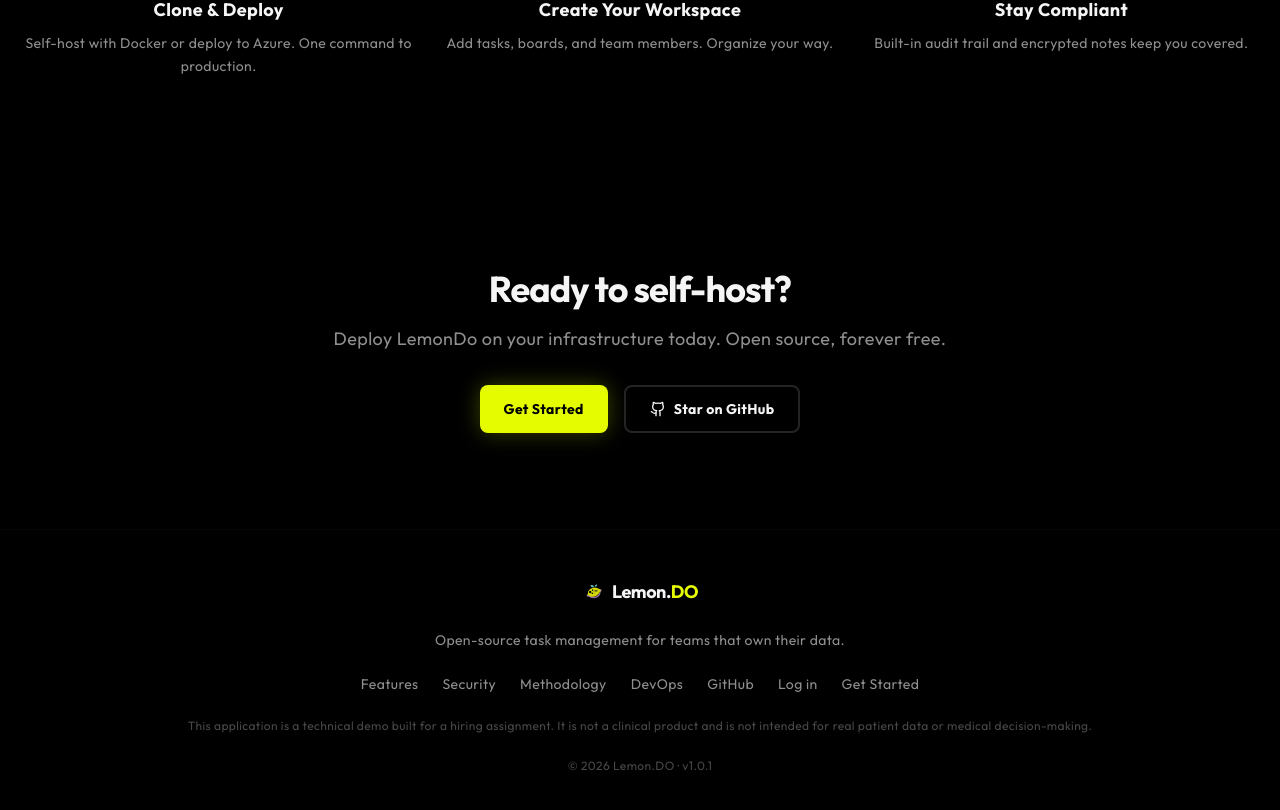
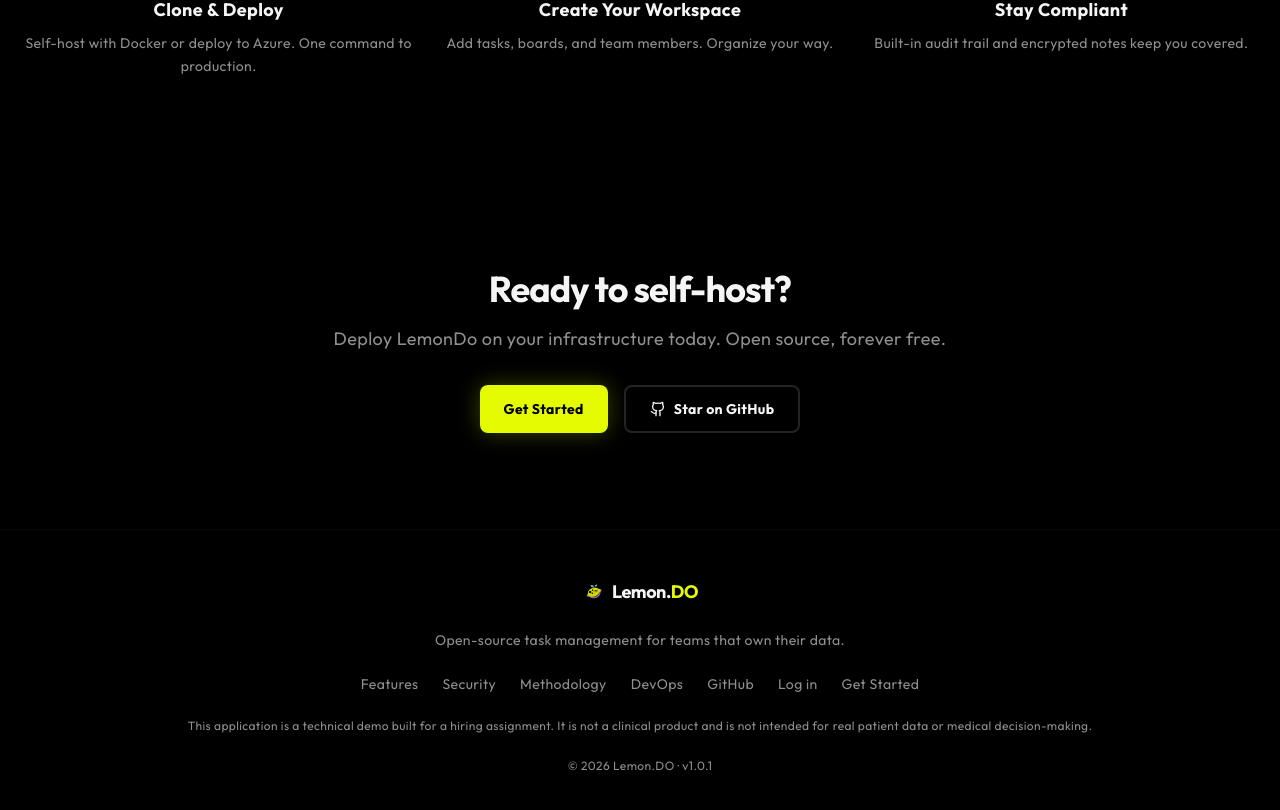
Before and after one commit to btachinardi/lemon-todo, a React (Vite) app in the folder src/client/: page / in a window 1280 px wide. Shown: the part 3143-3953 px from the top of the page. Built offline with nearby package versions, Linux system fonts and the light colour scheme; no server answers.

Commit message:
fix(client): improve color contrast for WCAG light theme compliance
Add dark: variants to accent colors so they remain readable in both
themes. Replace muted-foreground/40 and muted-foreground/50 with
full-opacity muted-foreground to meet 4.5:1 contrast ratio.

```diff
--- a/src/client/src/app/layouts/DashboardLayout.tsx
+++ b/src/client/src/app/layouts/DashboardLayout.tsx
@@ -159,7 +159,7 @@ export function DashboardLayout({ children }: DashboardLayoutProps) {
               <Button
                 variant="outline"
                 size="sm"
-                className="gap-1.5 border-dashed border-amber-500/30 bg-amber-500/5 text-amber-500 shadow-lg hover:bg-amber-500/10 hover:text-amber-400"
+                className="gap-1.5 border-dashed border-amber-500/30 bg-amber-500/5 text-amber-800 shadow-lg hover:bg-amber-500/10 hover:text-amber-900 dark:text-amber-400 dark:hover:text-amber-300"
               >
                 <FlaskConicalIcon className="size-3.5" />
                 <span className="text-xs">Dev</span>
@@ -173,7 +173,7 @@ export function DashboardLayout({ children }: DashboardLayoutProps) {
       )}
       <footer className="pointer-events-none fixed bottom-2 right-3 flex items-center gap-3">
         <SyncIndicator />
-        <span className="text-[10px] text-muted-foreground/40 select-none">
+        <span className="text-[10px] text-muted-foreground select-none">
           v{__APP_VERSION__}
         </span>
       </footer>
--- a/src/client/src/app/layouts/LandingLayout.tsx
+++ b/src/client/src/app/layouts/LandingLayout.tsx
@@ -192,10 +192,10 @@ export function LandingLayout({ children }: LandingLayoutProps) {
             <Link to="/login" className="hover:text-foreground">{t('landing.nav.login')}</Link>
             <Link to="/register" className="hover:text-foreground">{t('landing.nav.getStarted')}</Link>
           </nav>
-          <p className="text-xs text-muted-foreground/50">
+          <p className="text-xs text-muted-foreground">
             {t('landing.footer.disclaimer')}
           </p>
-          <p className="text-xs text-muted-foreground/50">
+          <p className="text-xs text-muted-foreground">
             &copy; {new Date().getFullYear()} Lemon.DO &middot; v{__APP_VERSION__}
           </p>
         </div>
--- a/src/client/src/domains/auth/components/DevAccountSwitcher.tsx
+++ b/src/client/src/domains/auth/components/DevAccountSwitcher.tsx
@@ -29,7 +29,7 @@ export const DEV_ACCOUNTS: DevAccount[] = [
     labelKey: 'auth.devSwitcher.roles.user',
     descKey: 'auth.devSwitcher.roles.userDesc',
     icon: UserIcon,
-    accent: 'text-blue-400 bg-blue-500/10 border-blue-500/20',
+    accent: 'text-blue-700 dark:text-blue-400 bg-blue-500/10 border-blue-500/20',
   },
   {
     email: 'dev.admin@lemondo.dev',
@@ -38,7 +38,7 @@ export const DEV_ACCOUNTS: DevAccount[] = [
     labelKey: 'auth.devSwitcher.roles.admin',
     descKey: 'auth.devSwitcher.roles.adminDesc',
     icon: ShieldIcon,
-    accent: 'text-amber-400 bg-amber-500/10 border-amber-500/20',
+    accent: 'text-amber-800 dark:text-amber-400 bg-amber-500/10 border-amber-500/20',
   },
   {
     email: 'dev.sysadmin@lemondo.dev',
@@ -47,7 +47,7 @@ export const DEV_ACCOUNTS: DevAccount[] = [
     labelKey: 'auth.devSwitcher.roles.sysadmin',
     descKey: 'auth.devSwitcher.roles.sysadminDesc',
     icon: CrownIcon,
-    accent: 'text-rose-400 bg-rose-500/10 border-rose-500/20',
+    accent: 'text-rose-700 dark:text-rose-400 bg-rose-500/10 border-rose-500/20',
   },
 ];
 
@@ -100,7 +100,7 @@ export function DevAccountSwitcher() {
         </div>
         <div className="h-px flex-1 bg-border" />
       </div>
-      <p className="text-center text-[11px] text-muted-foreground/60">
+      <p className="text-center text-[11px] text-muted-foreground">
         {t('auth.devSwitcher.subtitle')}
       </p>
       <div className="grid gap-2 overflow-hidden">
```
